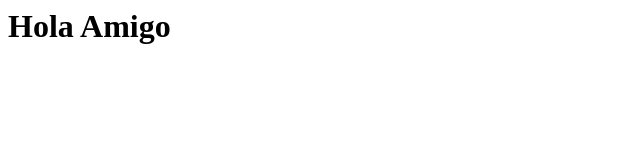
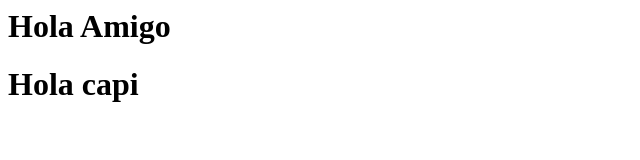
Before and after one commit to paredesvasqueze/practicatag, a plain HTML site: page index.html in a window 1280 px wide. Shown: the whole page, without its empty margins (0-640 px from the left). Drawn offline with Linux system fonts and the light colour scheme.

Commit message:
Agrege texto

```diff
--- a/index.html
+++ b/index.html
@@ -1 +1,2 @@
 <h1>Hola Amigo</h1>
+<h1>Hola capi</h1>
```
